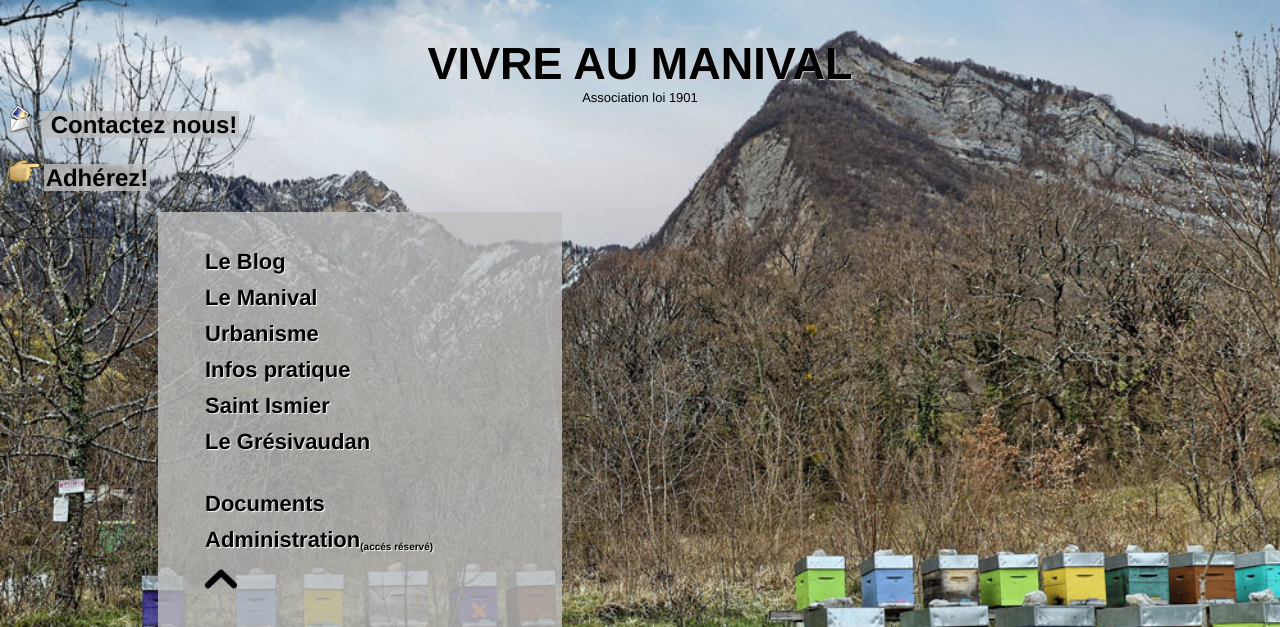
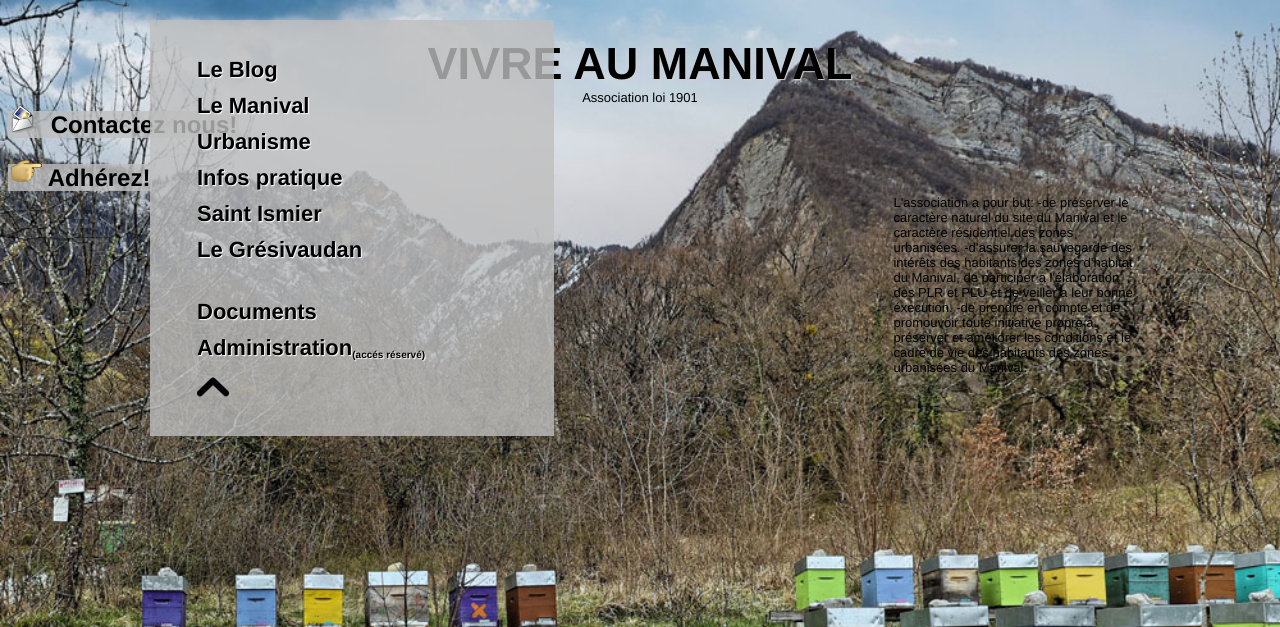
Before and after one commit to jduverger/vmanival, a Django app: page / in a window 1280 px wide. Shown: the top 627 px of the page. Run offline with Django 4.2, Linux system fonts and the light colour scheme; data that the repository does not hold is empty; some libraries are stand-ins or nearby versions.

Commit message:
change welcome layout add moto

```diff
--- a/myapp/templates/welcome.html
+++ b/myapp/templates/welcome.html
@@ -34,14 +34,18 @@ body {
 <br>Association loi 1901
 </div>
 <div>
-<span class="salut">
-<img src="/static/email.png"><a href="http://www.saint-ismier.fr/fr/association-contact/20340/vivre-manival"> Contactez nous!</a>
+<div class="salut">
+<a href="http://www.saint-ismier.fr/fr/association-contact/20340/vivre-manival"><img src="/static/email.png"> Contactez nous!</a>
 <br><br>
-<img src="/static/hand.png"> <a href="/adherer">Adhérez!</a>
-</span>
+<a href="/adherer"><img src="/static/hand.png"> Adhérez!</a>
+</div>
 <!-- ------------------------------------- -->
 <div align="center">
-<div class="parent">
+<table>
+<tr>
+<td width=10%></td>
+<td>
+<!-- <div class="parent"> -->
 <div class="carreblanc">
     <div class="menu">
     <ul>
@@ -93,7 +97,18 @@ body {
     </ul>
 </div>
 </div>
-</div>
+<!-- </div> -->
+</td>
+<td width=10%></td>
+<td class="moto" width=20%>
+L'association a pour but:
+-de préserver le caractère naturel du site du Manival et le caractère résidentiel des zones urbanisées.
+-d’assurer la sauvegarde des intérêts des habitants des zones d’habitat du Manival, de participer a l'élaboration des PLR et PLU et de veiller a leur bonne éxecution.
+-de prendre en compte et de promouvoir toute initiative propre à préserver et améliorer les conditions et le cadre de vie des habitants des zones urbanisées du Manival.
+</td>
+<td width=10%></td>
+</tr>
+</table>
 </div>
 </body>
 </html>
```
